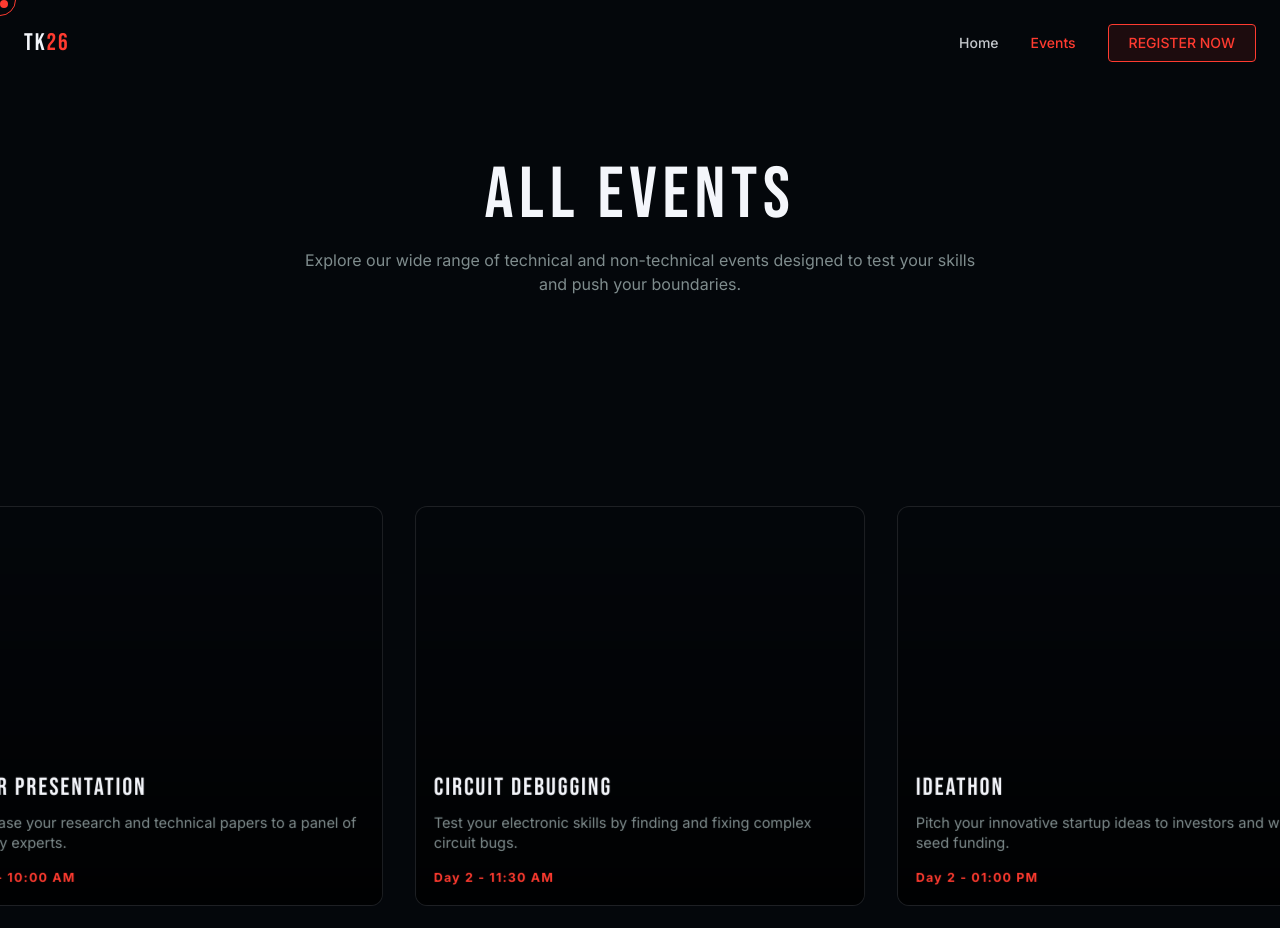
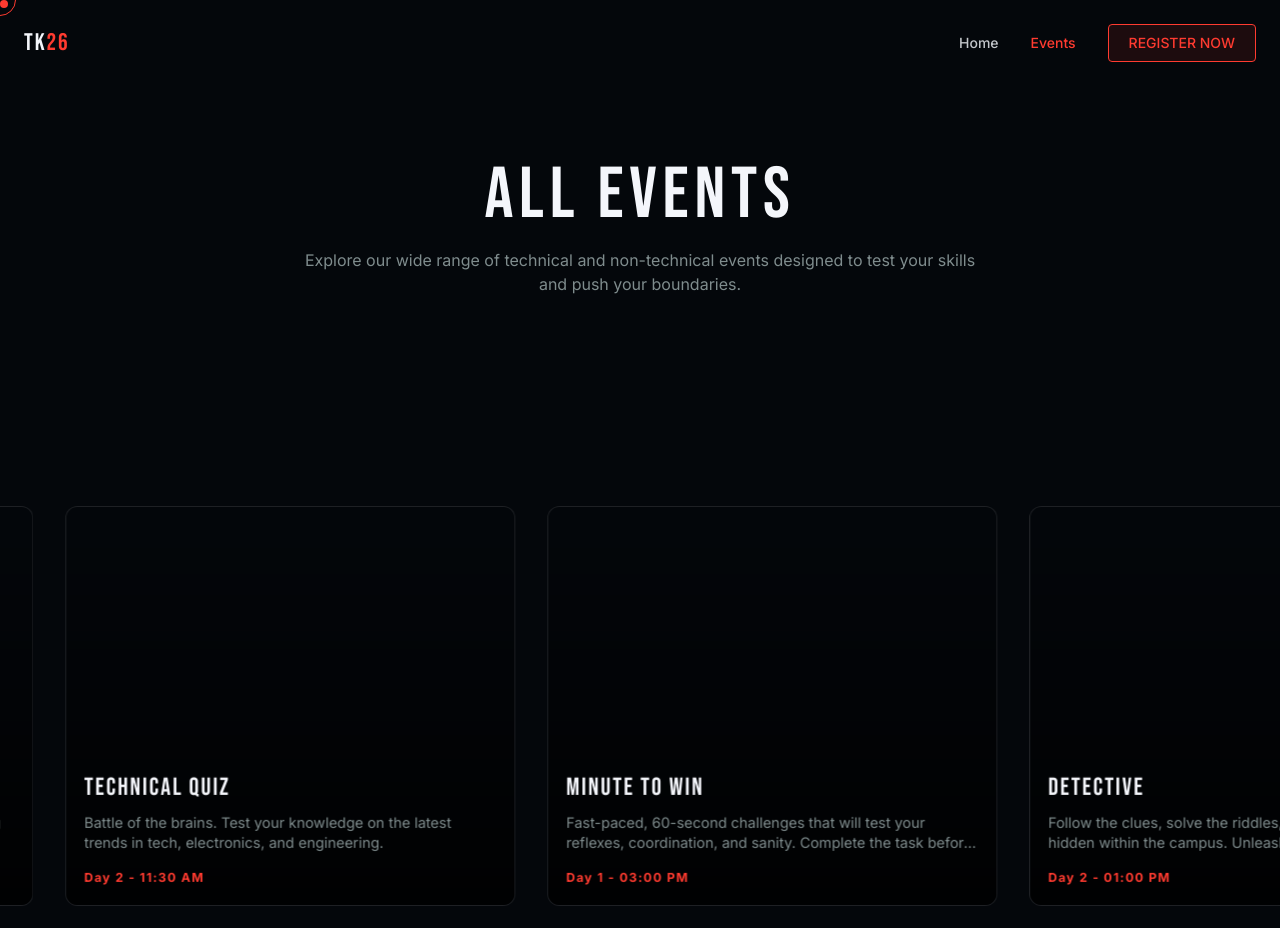
Before and after one commit to Joyceson71/symposium, a Next.js app: page /events in a window 1280 px wide. Shown: the top 928 px of the page. Built offline with nearby package versions, Linux system fonts and the light colour scheme.

Commit message:
Update symposium theme, events, and registration form

```diff
--- a/app/api/register/route.ts
+++ b/app/api/register/route.ts
@@ -13,7 +13,7 @@ export async function POST(req: Request) {
       return NextResponse.json({ error: 'Invalid data', details: result.error }, { status: 400 });
     }
 
-    const { fullName, email, phone, college, department, year, eventId, paymentId } = result.data;
+    const { fullName, email, phone, college, department, year, teamSize, teammateName, eventId, paymentId, paymentScreenshot } = result.data;
 
     // Map to sheet columns
     const sheetValues = [
@@ -24,8 +24,11 @@ export async function POST(req: Request) {
       college,
       department,
       `Year ${year}`,
+      `Team Size: ${teamSize}`,
+      teammateName || 'N/A',
       eventId,
-      paymentId
+      paymentId,
+      paymentScreenshot ? 'Yes' : 'No'
     ];
 
     const sheetRes = await appendToSheet(sheetValues);
--- a/app/events/page.tsx
+++ b/app/events/page.tsx
@@ -8,40 +8,60 @@ import Button from '@/components/ui/Button';
 
 const ALL_EVENTS = [
   {
-    id: 1,
-    title: 'Hackathon 2k26',
-    description: 'A 24-hour coding marathon to solve real-world problems using modern tech stacks.',
-    date: 'Day 1 - 09:00 AM',
+    id: '1',
+    title: 'Paper Presentation',
+    description: 'Showcase your research and technical papers to a panel of industry experts. Unveil the future of electronics.',
+    date: 'Day 1 - 10:00 AM',
+    type: 'Technical'
   },
   {
-    id: 2,
-    title: 'Robo Wars',
-    description: 'Design, build, and battle. May the best bot win in this intense arena combat.',
-    date: 'Day 1 - 02:00 PM',
+    id: '2',
+    title: 'Project Expo',
+    description: 'Demonstrate your innovative working models and hardware prototypes. Let your ideas take physical form.',
+    date: 'Day 1 - 01:00 PM',
+    type: 'Technical'
   },
   {
-    id: 3,
-    title: 'Paper Presentation',
-    description: 'Showcase your research and technical papers to a panel of industry experts.',
-    date: 'Day 2 - 10:00 AM',
+    id: '3',
+    title: 'Circuit Breakers',
+    description: 'Test your electronic skills by finding, fixing, and optimizing complex circuit bugs against the clock.',
+    date: 'Day 2 - 09:30 AM',
+    type: 'Technical'
   },
   {
-    id: 4,
-    title: 'Circuit Debugging',
-    description: 'Test your electronic skills by finding and fixing complex circuit bugs.',
+    id: '4',
+    title: 'Technical Quiz',
+    description: 'Battle of the brains. Test your knowledge on the latest trends in tech, electronics, and engineering.',
     date: 'Day 2 - 11:30 AM',
+    type: 'Technical'
   },
   {
-    id: 5,
-    title: 'Ideathon',
-    description: 'Pitch your innovative startup ideas to investors and win seed funding.',
-    date: 'Day 2 - 01:00 PM',
+    id: '5',
+    title: 'Minute to Win',
+    description: 'Fast-paced, 60-second challenges that will test your reflexes, coordination, and sanity. Complete the task before time runs out.',
+    date: 'Day 1 - 03:00 PM',
+    type: 'Non-Technical'
   },
   {
-    id: 6,
-    title: 'Tech Quiz',
-    description: 'Test your knowledge on the latest trends in tech and electronics.',
-    date: 'Day 2 - 03:00 PM',
+    id: '6',
+    title: 'Detective',
+    description: 'Follow the clues, solve the riddles, and uncover the mystery hidden within the campus. Unleash your inner Sherlock.',
+    date: 'Day 2 - 01:00 PM',
+    type: 'Non-Technical'
+  },
+  {
+    id: '7',
+    title: 'Box Hunt',
+    description: 'A thrilling treasure hunt where teams compete to locate hidden boxes filled with rewards across multiple zones.',
+    date: 'Day 1 - 11:00 AM',
+    type: 'Non-Technical'
+  },
+  {
+    id: '8',
+    title: 'Start Music',
+    description: 'A musical face-off. Guess the song, sing along, and compete in fun auditory challenges with your team.',
+    date: 'Day 2 - 03:30 PM',
+    type: 'Non-Technical'
   },
 ];
 
--- a/components/register/RegisterForm.tsx
+++ b/components/register/RegisterForm.tsx
@@ -24,15 +24,18 @@ export default function RegisterForm() {
       college: '',
       department: '',
       year: '1',
+      teamSize: '1',
+      teammateName: '',
       eventId: '',
       paymentId: '',
+      paymentScreenshot: '',
     },
   });
 
   const nextStep = async () => {
     let fieldsToValidate: any[] = [];
     if (step === 1) {
-      fieldsToValidate = ['fullName', 'email', 'phone', 'college', 'department', 'year'];
+      fieldsToValidate = ['fullName', 'email', 'phone', 'college', 'department', 'year', 'teamSize'];
     } else if (step === 2) {
       fieldsToValidate = ['eventId'];
     }
--- a/components/register/Step2Event.tsx
+++ b/components/register/Step2Event.tsx
@@ -6,12 +6,14 @@ import { useSearchParams } from 'next/navigation';
 import Button from '../ui/Button';
 
 const EVENTS = [
-  { id: '1', title: 'Hackathon 2k26', type: 'Technical' },
-  { id: '2', title: 'Robo Wars', type: 'Technical' },
-  { id: '3', title: 'Paper Presentation', type: 'Technical' },
-  { id: '4', title: 'Circuit Debugging', type: 'Technical' },
-  { id: '5', title: 'Ideathon', type: 'Non-Technical' },
-  { id: '6', title: 'Tech Quiz', type: 'Technical' },
+  { id: '1', title: 'Paper Presentation', type: 'Technical' },
+  { id: '2', title: 'Project Expo', type: 'Technical' },
+  { id: '3', title: 'Circuit Breakers', type: 'Technical' },
+  { id: '4', title: 'Technical Quiz', type: 'Technical' },
+  { id: '5', title: 'Minute to Win', type: 'Non-Technical' },
+  { id: '6', title: 'Detective', type: 'Non-Technical' },
+  { id: '7', title: 'Box Hunt', type: 'Non-Technical' },
+  { id: '8', title: 'Start Music', type: 'Non-Technical' },
 ];
 
 export default function Step2Event({ nextStep, prevStep }: { nextStep: () => void, prevStep: () => void }) {
--- a/components/sections/CountdownSection.tsx
+++ b/components/sections/CountdownSection.tsx
@@ -7,8 +7,8 @@ export default function CountdownSection() {
   const [timeLeft, setTimeLeft] = useState({ days: 0, hours: 0, minutes: 0, seconds: 0 });
 
   useEffect(() => {
-    // Target date: March 15, 2026 (Example)
-    const targetDate = new Date('2026-03-15T00:00:00').getTime();
+    // Target date: September 18, 2026
+    const targetDate = new Date('2026-09-18T00:00:00').getTime();
 
     const interval = setInterval(() => {
       const now = new Date().getTime();
--- a/components/sections/EventsSection.tsx
+++ b/components/sections/EventsSection.tsx
@@ -8,21 +8,21 @@ import Button from '../ui/Button';
 const PREVIEW_EVENTS = [
   {
     id: 1,
-    title: 'Hackathon 2k26',
-    description: 'A 24-hour coding marathon to solve real-world problems using modern tech stacks.',
-    date: 'Day 1 - 09:00 AM',
+    title: 'Circuit Breakers',
+    description: 'Test your electronic skills by finding, fixing, and optimizing complex circuit bugs against the clock.',
+    date: 'Day 2 - 09:30 AM',
   },
   {
     id: 2,
-    title: 'Robo Wars',
-    description: 'Design, build, and battle. May the best bot win in this intense arena combat.',
-    date: 'Day 1 - 02:00 PM',
+    title: 'Project Expo',
+    description: 'Demonstrate your innovative working models and hardware prototypes. Let your ideas take physical form.',
+    date: 'Day 1 - 01:00 PM',
   },
   {
     id: 3,
-    title: 'Paper Presentation',
-    description: 'Showcase your research and technical papers to a panel of industry experts.',
-    date: 'Day 2 - 10:00 AM',
+    title: 'Detective',
+    description: 'Follow the clues, solve the riddles, and uncover the mystery hidden within the campus. Unleash your inner Sherlock.',
+    date: 'Day 2 - 01:00 PM',
   },
 ];
 
--- a/components/sections/PrizePoolSection.tsx
+++ b/components/sections/PrizePoolSection.tsx
@@ -19,7 +19,7 @@ export default function PrizePoolSection() {
         <div className="flex justify-center mb-16">
           <div className="relative">
             <h4 className="font-display text-8xl md:text-9xl text-snow drop-shadow-glow">
-              ₹50K<span className="text-ember">+</span>
+              ₹20K<span className="text-ember">+</span>
             </h4>
             <div className="absolute -bottom-4 left-1/2 -translate-x-1/2 whitespace-nowrap font-orbitron text-steel tracking-[0.3em] text-sm">
               TOTAL WORTH
@@ -30,7 +30,7 @@ export default function PrizePoolSection() {
         <div className="grid grid-cols-1 md:grid-cols-3 gap-6 max-w-4xl mx-auto">
           <div className="p-8 border border-white/10 bg-ink/50 backdrop-blur rounded-xl shadow-[0_0_15px_rgba(255,255,255,0.05)]">
             <h5 className="font-display text-2xl text-snow mb-2">WINNER</h5>
-            <div className="text-ember font-bold text-xl">₹25,000</div>
+            <div className="text-ember font-bold text-xl">₹10,000</div>
           </div>
           <div className="p-8 border border-ember/30 bg-ember/5 backdrop-blur rounded-xl shadow-[0_0_20px_rgba(255,59,48,0.15)] transform scale-105">
             <h5 className="font-display text-2xl text-snow mb-2">OVERALL CHAMPION</h5>
@@ -38,7 +38,7 @@ export default function PrizePoolSection() {
           </div>
           <div className="p-8 border border-white/10 bg-ink/50 backdrop-blur rounded-xl shadow-[0_0_15px_rgba(255,255,255,0.05)]">
             <h5 className="font-display text-2xl text-snow mb-2">RUNNER UP</h5>
-            <div className="text-ember font-bold text-xl">₹15,000</div>
+            <div className="text-ember font-bold text-xl">₹5,000</div>
           </div>
         </div>
         <p className="text-steel text-sm mt-8">
--- a/lib/validations.ts
+++ b/lib/validations.ts
@@ -7,8 +7,11 @@ export const registerSchema = z.object({
   college: z.string().min(2, 'College name is required'),
   department: z.string().min(2, 'Department is required'),
   year: z.enum(['1', '2', '3', '4']),
+  teamSize: z.enum(['1', '2']),
+  teammateName: z.string().optional(),
   eventId: z.string().min(1, 'Please select an event'),
   paymentId: z.string().min(6, 'Payment transaction ID is required'),
+  paymentScreenshot: z.any().refine((val) => val !== undefined && val !== '', "Payment screenshot is required"),
 });
 
 export type RegisterData = z.infer<typeof registerSchema>;
```
Also changed, not shown: components/3d/HeroScene.tsx (+11 -8 lines), components/3d/WebGeometry.tsx (+29 -8 lines), components/register/PaymentUpload.tsx (+9 -5 lines), components/register/Step1Personal.tsx (+20 -1 lines), 1 other file (tests, documents, lock files or other folders).
